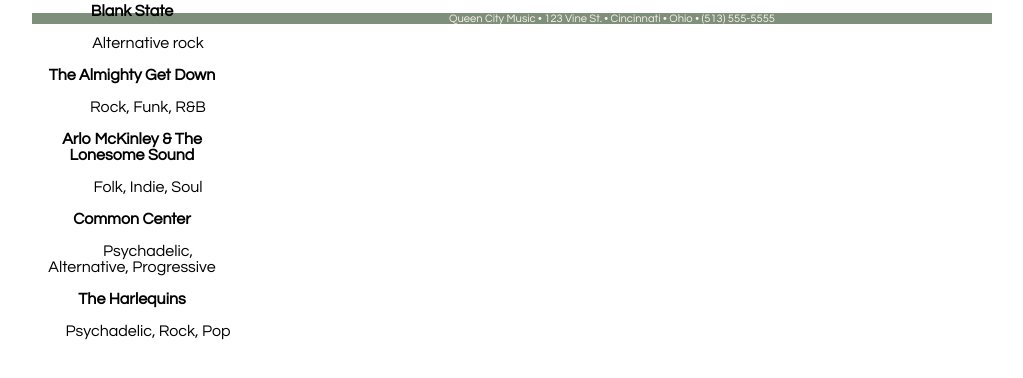
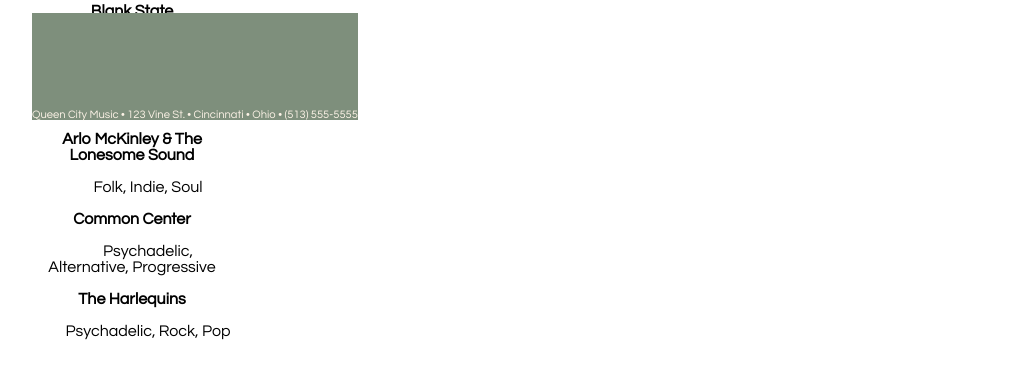
Before and after one commit to kaitlinstephens/final, a plain HTML site: page index.htm in a window 1280 px wide. Shown: the part 280-658 px from the top of the page, without its empty margins (128-1151 px from the left). Drawn offline with Linux system fonts and the light colour scheme.

Commit message:
Update styles.css

```diff
--- a/styles.css
+++ b/styles.css
@@ -150,4 +150,6 @@ footer {
     background-color: #7E8F7C;
     font-size: .7em;
     text-align: center;
+    position: absolute;
+    padding-top: 10%;
 }
```
